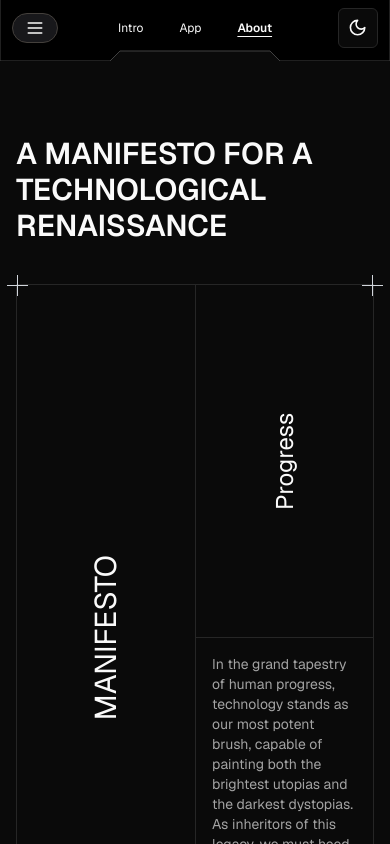
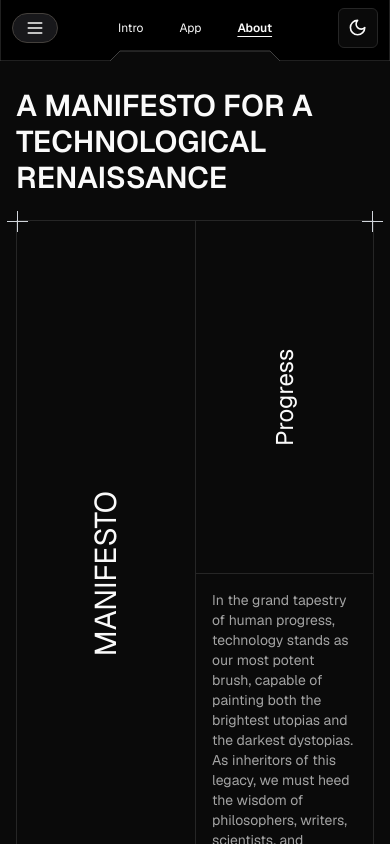
Before and after one commit to gap689/cv, a Next.js app: page /about in a window 390 px wide. Shown: the top 844 px of the page. Built offline with nearby package versions, Linux system fonts and the light colour scheme.

Commit message:
style correction for samller screens

```diff
--- a/app/about/page.tsx
+++ b/app/about/page.tsx
@@ -1,8 +1,8 @@
 const AboutPage = () => {
     return (
-        <div className="pt-14 min-h-full md:p-8 p-4 flex flex-col items-center">
+        <div className="md:pt-14 sm:pt-10 pt-6 min-h-full md:p-8 p-4 flex flex-col items-center">
             <div className="2xl:max-w-7xl xl:max-w-5xl pt-10">
-                <div className="md:text-6xl sm:text-4xl text-3xl font-semibold uppercase py-10">
+                <div className="md:text-6xl sm:text-4xl text-3xl font-semibold uppercase sm:py-10 py-6">
                     A Manifesto for a Technological Renaissance
                 </div>
 
```
